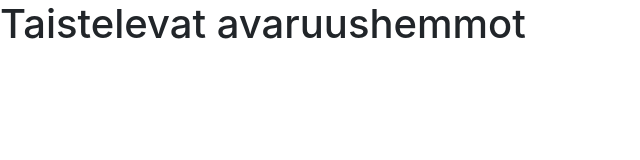
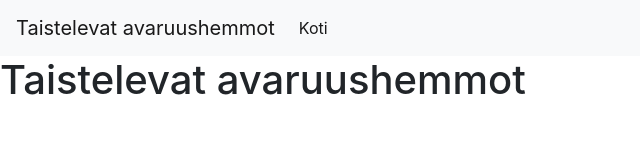
Before and after one commit to artohaapanen/avaruushemmot, a plain HTML site: page index.html in a window 1280 px wide. Shown: the whole page, without its empty margins (0-640 px from the left). Drawn offline with Linux system fonts and the light colour scheme.

Commit message:
Index-tiedostoon lisätty navbar

```diff
--- a/index.html
+++ b/index.html
@@ -7,6 +7,17 @@
     <link rel="stylesheet" href="css/bootstrap.css">
 </head>
 <body>
+<nav class="navbar navbar-expand-lg navbar-light bg-light">
+    <a class="navbar-brand" href="#">Taistelevat avaruushemmot</a>
+    <button class="navbar-toggler" type="button" data-toggle="collapse" data-target="#navbarNavAltMarkup" aria-controls="navbarNavAltMarkup" aria-expanded="false" aria-label="Toggle navigation">
+        <span class="navbar-toggler-icon"></span>
+    </button>
+    <div class="collapse navbar-collapse" id="navbarNavAltMarkup">
+        <div class="navbar-nav">
+            <a class="nav-item nav-link active" href="#">Koti <span class="sr-only">(current)</span></a>
+        </div>
+    </div>
+</nav>
 <h1>Taistelevat avaruushemmot</h1>
 </body>
 </html>
```
